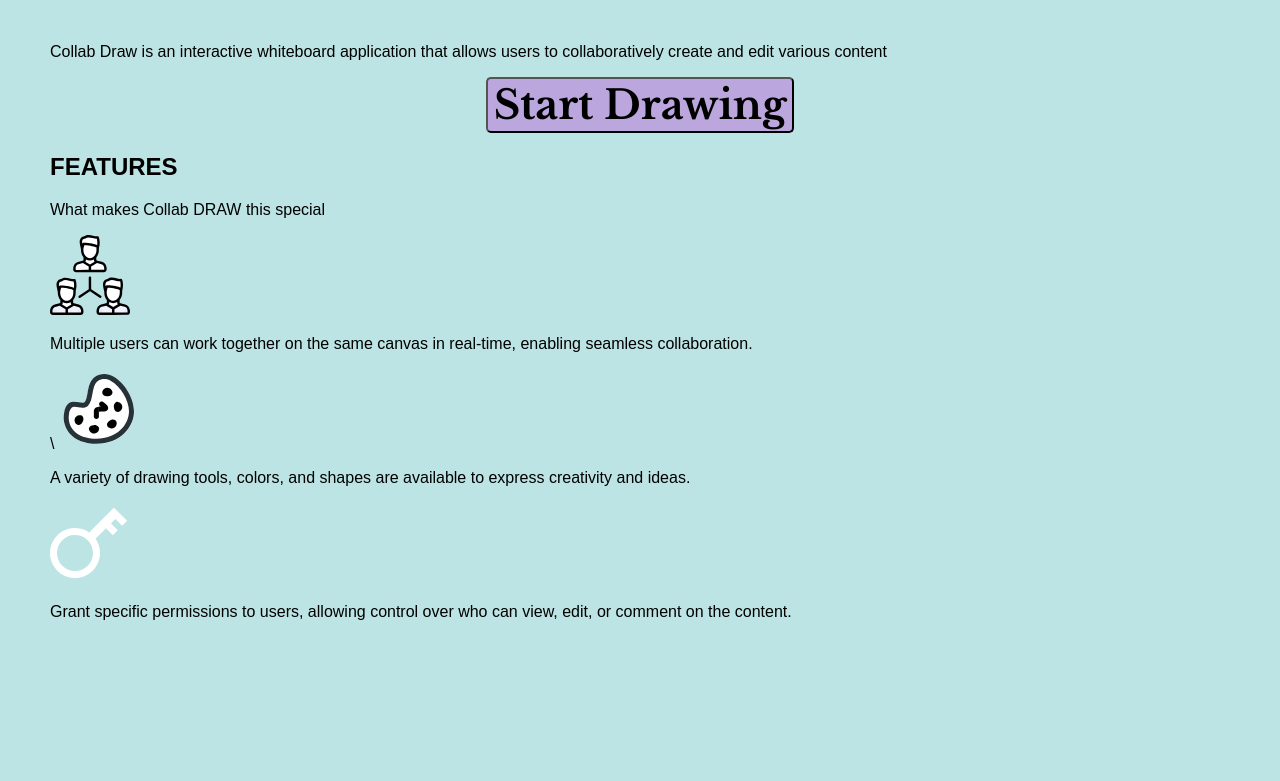
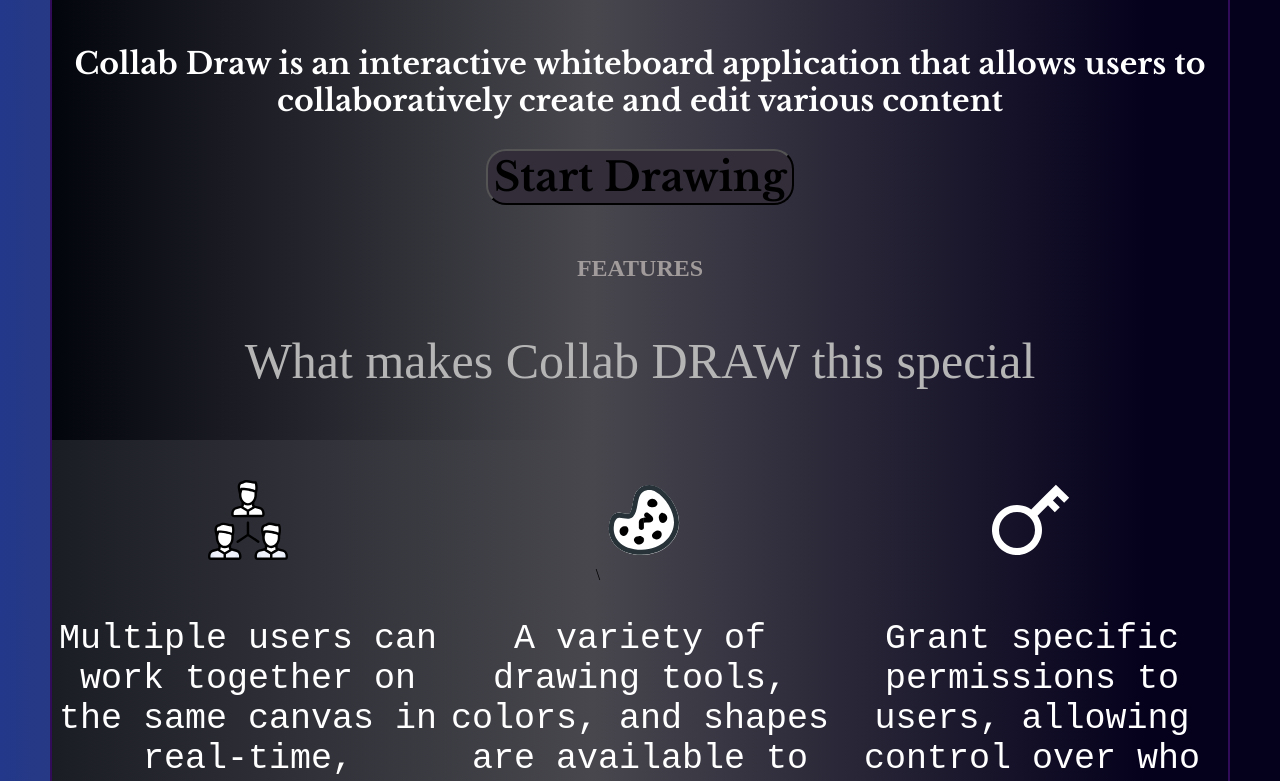
Before and after one commit to Deepanshuisjod/Collab-draw, a plain HTML site: page frontend/index.html in a window 1280 px wide. Shown: the part 405-1186 px from the top of the page. Before the commit the page ends 1076 px from the top, so only its background shows below. Drawn offline with nearby package versions, Linux system fonts and the light colour scheme; a web font is replaced by a local one.

Commit message:
modify landingpage_style.css

```diff
--- a/frontend/landingpage_style.css
+++ b/frontend/landingpage_style.css
@@ -1,13 +1,21 @@
 body {
-    font-family: Arial, sans-serif;
     margin: 50px;
-    padding: 0;
-    background-color: rgb(189, 228, 228);
+    background: rgb(35,56,138);
+    background: linear-gradient(90deg, rgba(35,56,138,1) 0%, rgba(72,71,78,1) 46%, rgba(5,1,29,1) 93%);
+    border-radius: 10px;
+    border: 2px solid #310c59;
+}
+
+#container {
+    background: rgb(3,5,13);
+    background: linear-gradient(90deg, rgba(3,5,13,1) 0%, rgba(72,71,78,1) 46%, rgba(5,1,29,1) 93%);
+    border-radius: 10px;
 }
 
 header {
     font-family: 'Libre Baskerville', serif;
-    background-color: #331e5b;
+    background: rgb(27,29,37);
+    background: linear-gradient(90deg, rgba(27,29,37,1) 0%, rgba(72,71,78,1) 46%, rgba(5,1,29,1) 93%);
     color: white;
     padding: 10px;
     display: flex;
@@ -26,15 +34,12 @@ nav {
 }
 
 nav a {
-    color: white;
+    color: #4b3474;
     text-decoration: none;
     margin: 0 15px;
     font-weight: bold;
 }
 
-#bodoy2 {
-    background-color: aliceblue;
-}
 
 #lp-text {
     font-family: 'Protest Guerrilla', sans-serif;
@@ -47,7 +52,15 @@ nav a {
 }
 
 .lp-s-text-pn {
+    color: aliceblue;
     font-size: 70px;
+}
+
+#lp-text-desc {
+    font-family: 'Libre Baskerville', serif;
+    text-align: center;
+    font-size: 30px;
+    color: rgb(255, 255, 255);
 }
 
 #button {
@@ -58,6 +71,42 @@ button {
     font-family: 'Libre Baskerville', serif;
     text-align: center;
     font-size: 40px;
-    border-radius: 5px;
-    background-color: #bba7de;
+    border-radius: 20px;
+    background-color: #322d39;
 }
+.feature-heading {
+    text-align: center;
+    color: rgb(161, 155, 155);
+    padding-top: 30px;
+}
+
+.feature-desc {
+    text-align: center;
+    color: rgb(181, 181, 181);
+    font-size: 50px;
+}
+
+.feature-container {
+    display: flex;
+    background: rgb(27,29,37);
+    background: linear-gradient(90deg, rgba(27,29,37,1) 0%, rgba(72,71,78,1) 46%, rgba(5,1,29,1) 93%);
+}
+
+.box{
+    flex: 1;
+
+    height: 100%;
+    text-align: center;
+}
+
+.image {
+    padding-top: 40px;
+    padding-bottom: 20px;
+}
+
+.feature-text {
+    font-family: 'Lora', serif;
+    font-family: 'Roboto Mono', monospace;
+    color: white;
+    font-size: 35px;
+}
```
